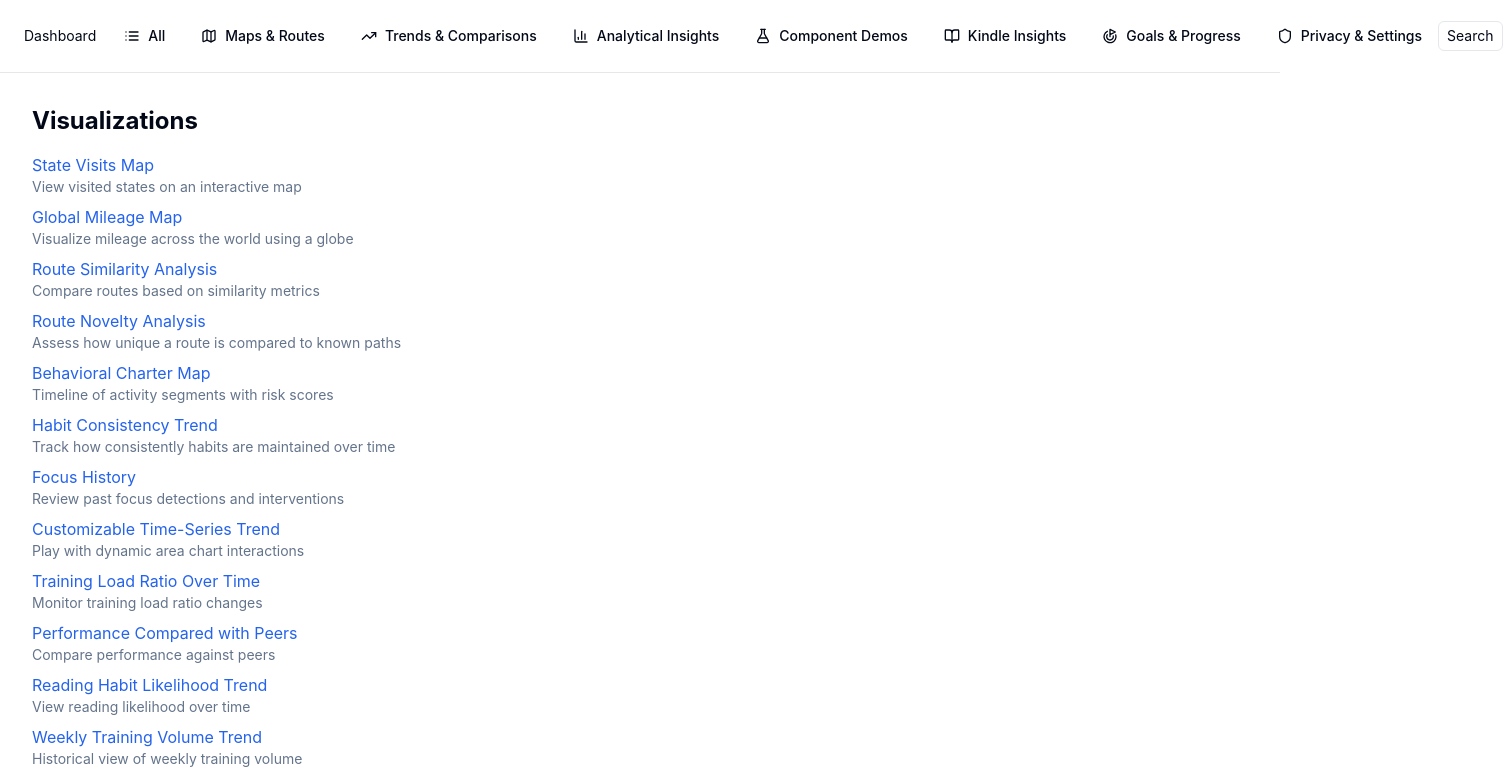
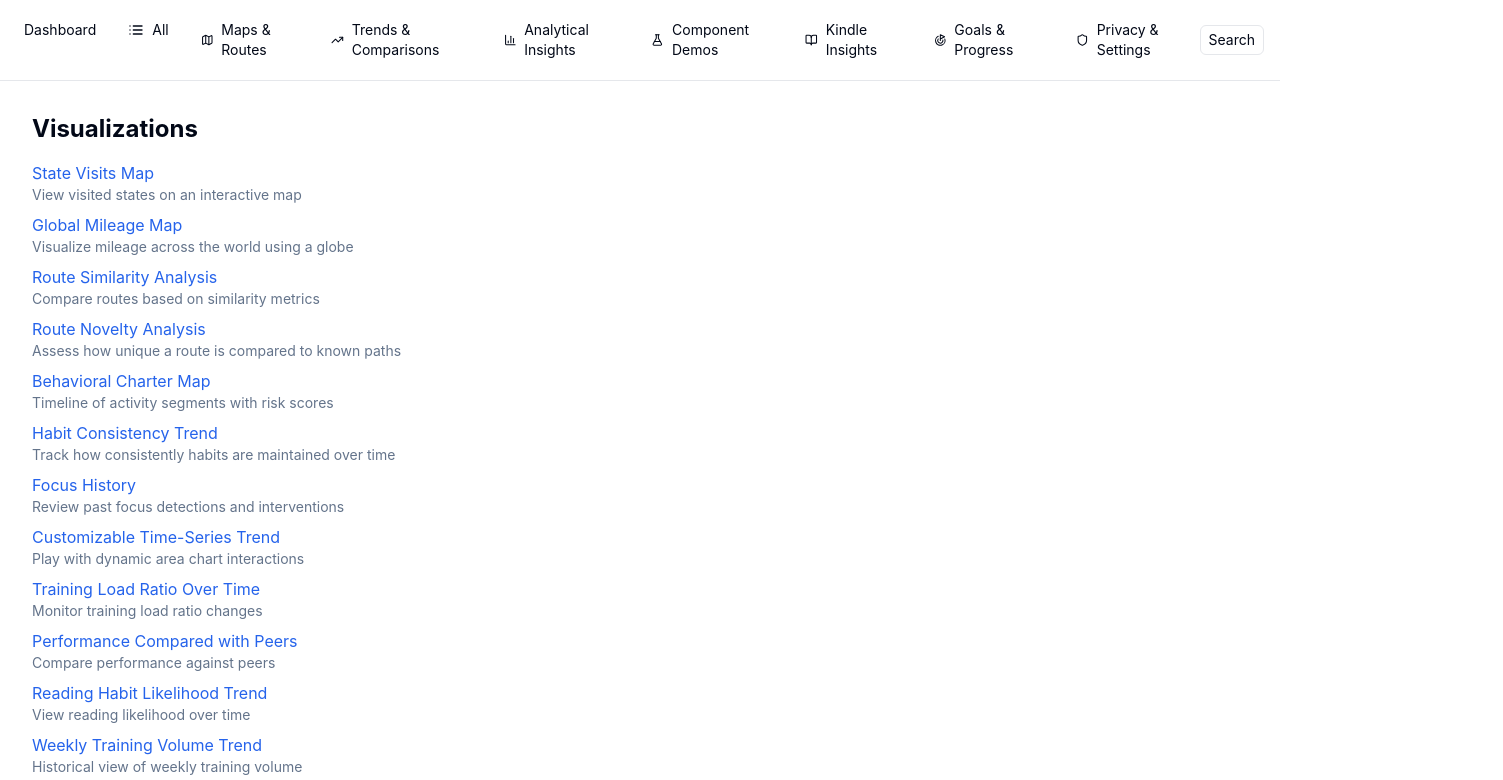
Before and after one commit to osmond/improved-system, a React (Vite) app: page /dashboard/all in a window 1280 px wide. Shown: the top 780 px of the page, 1503 px wide, since content can reach past the window. Built offline with nearby package versions, Linux system fonts and the light colour scheme.

Commit message:
Refactor top navigation to simple list

```diff
--- a/src/components/layout/TopNavigation.tsx
+++ b/src/components/layout/TopNavigation.tsx
@@ -1,56 +1,41 @@
 import React from "react";
 import { NavLink } from "react-router-dom";
 import { dashboardRoutes } from "@/routes";
-import {
-  NavigationMenu,
-  NavigationMenuList,
-  NavigationMenuItem,
-  NavigationMenuTrigger,
-  NavigationMenuContent,
-  NavigationMenuLink,
-  NavigationMenuViewport,
-} from "@/components/ui/navigation-menu";
 
 export default function TopNavigation() {
   return (
-    <NavigationMenu>
-      <NavigationMenuList>
-        <NavigationMenuItem>
-          <NavigationMenuLink asChild>
+    <nav>
+      <ul className="flex gap-4">
+        <li>
           <NavLink to="/" className="block px-2 py-1 text-sm">
             Dashboard
           </NavLink>
-          </NavigationMenuLink>
-        </NavigationMenuItem>
+        </li>
         {dashboardRoutes.map((group) => {
           const Icon = group.icon;
+          const firstItem = group.items[0];
           return (
-            <NavigationMenuItem key={group.label}>
-              <NavigationMenuTrigger className="flex items-center gap-2">
+            <li key={group.label} className="relative group">
+              <NavLink
+                to={firstItem?.to ?? "#"}
+                className="flex items-center gap-2 px-2 py-1 text-sm"
+              >
                 {Icon && <Icon className="h-4 w-4" aria-hidden="true" />}
                 <span>{group.label}</span>
-              </NavigationMenuTrigger>
-              <NavigationMenuContent>
-                <ul className="flex w-48 flex-col gap-2 p-4">
+              </NavLink>
+              <ul className="absolute z-10 hidden w-48 flex-col gap-2 bg-white p-4 shadow-md group-hover:flex">
                 {group.items.map((item) => (
                   <li key={item.to}>
-                      <NavigationMenuLink asChild>
-                        <NavLink
-                          to={item.to}
-                          className="block px-2 py-1 text-sm"
-                        >
+                    <NavLink to={item.to} className="block px-2 py-1 text-sm">
                       {item.label}
                     </NavLink>
-                      </NavigationMenuLink>
                   </li>
                 ))}
               </ul>
-              </NavigationMenuContent>
-            </NavigationMenuItem>
+            </li>
           );
         })}
-      </NavigationMenuList>
-      <NavigationMenuViewport />
-    </NavigationMenu>
+      </ul>
+    </nav>
   );
 }
```
Lines whose indentation alone changed are shown as unchanged.
